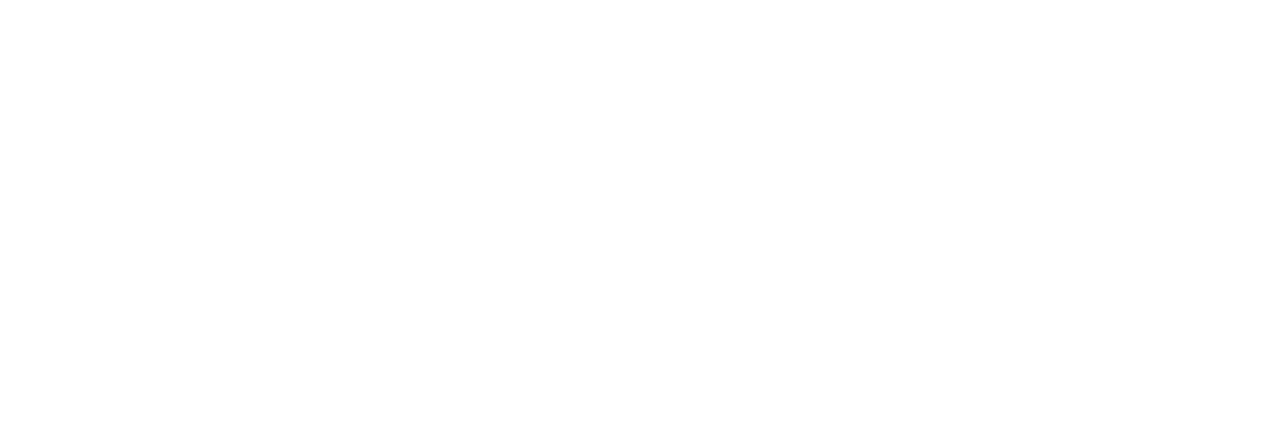
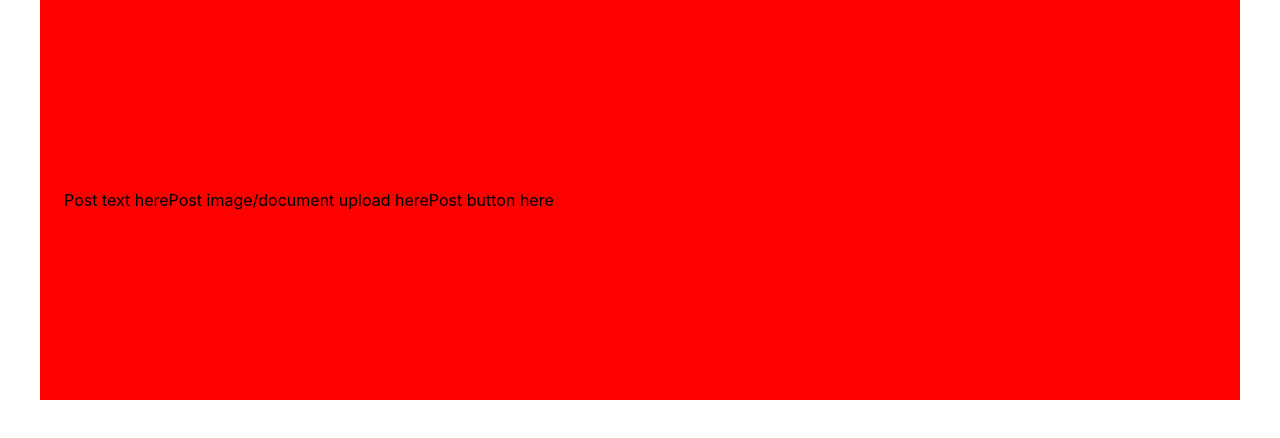
Before and after one commit to thegolriz/Realiti, a React (Create React App) app in the folder frontend/: page /post in a window 1280 px wide. Before the commit this address had no page. Shown: the top 438 px of the page. Built offline with nearby package versions, Linux system fonts and the light colour scheme.

Commit message:
Structure of post made

```diff
--- a/frontend/src/App.js
+++ b/frontend/src/App.js
@@ -1,6 +1,7 @@
 import { BrowserRouter, Routes, Route } from 'react-router-dom';
 import Signin from './pages/Signin';
-// import Dashboard from './pages/Dashboard';
+import Post from './pages/Post';
+import Dashboard from './pages/Dashboard';
 import Signup from './pages/Signup'
 
 function App() {
@@ -8,8 +9,9 @@
     <BrowserRouter>
       <Routes>
         <Route path="/" element={<Signin />} />
-        {/* <Route path="/dashboard" element={<Dashboard />} /> */}
+        <Route path="/dashboard" element={<Dashboard />} />
         <Route path="/signup" element={<Signup />} />
+        <Route path="/post" element={<Post />} />
       </Routes>
     </BrowserRouter>
   );
--- /dev/null
+++ b/frontend/src/pages/Dashboard.jsx
@@ -0,0 +1,9 @@
+import Box from '@mui/material/Box'
+function Dashboard() {
+  return (
+    <Box>
+      found me
+    </Box>
+  )
+}
+export default Dashboard;
--- /dev/null
+++ b/frontend/src/pages/Post.jsx
@@ -0,0 +1,16 @@
+import { Container, Box } from '@mui/material';
+
+export default function Post() {
+  return (
+    <Container sx={{
+      backgroundColor: 'red',
+      display: 'flex',
+      alignItems: 'center',
+      minHeight: 400,
+    }}>
+      <Box>Post text here</Box>
+      <Box>Post image/document upload here</Box>
+      <Box>Post button here</Box>
+    </Container>
+  );
+};
--- a/frontend/src/pages/Signin.jsx
+++ b/frontend/src/pages/Signin.jsx
@@ -1,5 +1,6 @@
 import * as React from 'react';
 import Box from '@mui/material/Box';
+import { useNavigate } from 'react-router-dom';
 import Button from '@mui/material/Button';
 import Checkbox from '@mui/material/Checkbox';
 import CssBaseline from '@mui/material/CssBaseline';
@@ -58,8 +59,9 @@
     }),
   },
 }));
+export default function SignIn(props) {
 
-export default function SignIn(props) {
+  const navigate = useNavigate();
   const [emailError, setEmailError] = React.useState(false);
   const [emailErrorMessage, setEmailErrorMessage] = React.useState('');
   const [passwordError, setPasswordError] = React.useState(false);
@@ -86,6 +88,9 @@
     });
   };
 
+  // const navigateToDash = () =>{
+  //     return ();
+  // }
   const validateInputs = () => {
     const email = document.getElementById('email');
     const password = document.getElementById('password');
@@ -109,7 +114,9 @@
       setPasswordError(false);
       setPasswordErrorMessage('');
     }
-
+    if (isValid) {
+      navigate('/dashboard');
+    }
     return isValid;
   };
 
@@ -184,21 +191,23 @@
             >
               Sign in
             </Button>
-            <Link
-              component="button"
-              type="button"
-              onClick={handleClickOpen}
-              variant="body2"
-              sx={{ alignSelf: 'center' }}
-            >
-              Forgot your password?
-            </Link>
+            {/* <Link */}
+            {/*   component="button" */}
+            {/*   type="button" */}
+            {/*   onClick={handleClickOpen} */}
+            {/*   variant="body2" */}
+            {/*   href="/dashboard" */}
+            {/*   sx={{ alignSelf: 'center' }} */}
+            {/* > */}
+            {/*   Forgot your password? */}
+            {/* </Link> */}
           </Box>
           <Divider>or</Divider>
           <Box sx={{ display: 'flex', flexDirection: 'column', gap: 2 }}>
             <Typography sx={{ textAlign: 'center' }}>
               Don&apos;t have an account?{' '}
               <Link
+                href="/signup"
                 variant="body2"
                 sx={{ alignSelf: 'center' }}
               >
```
